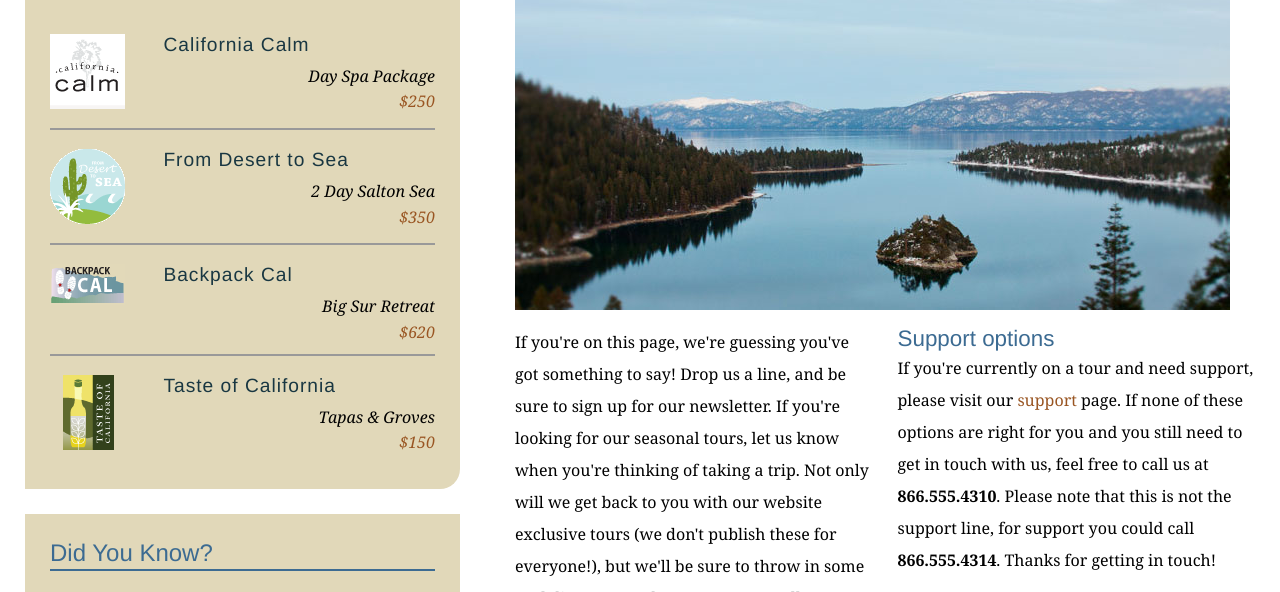
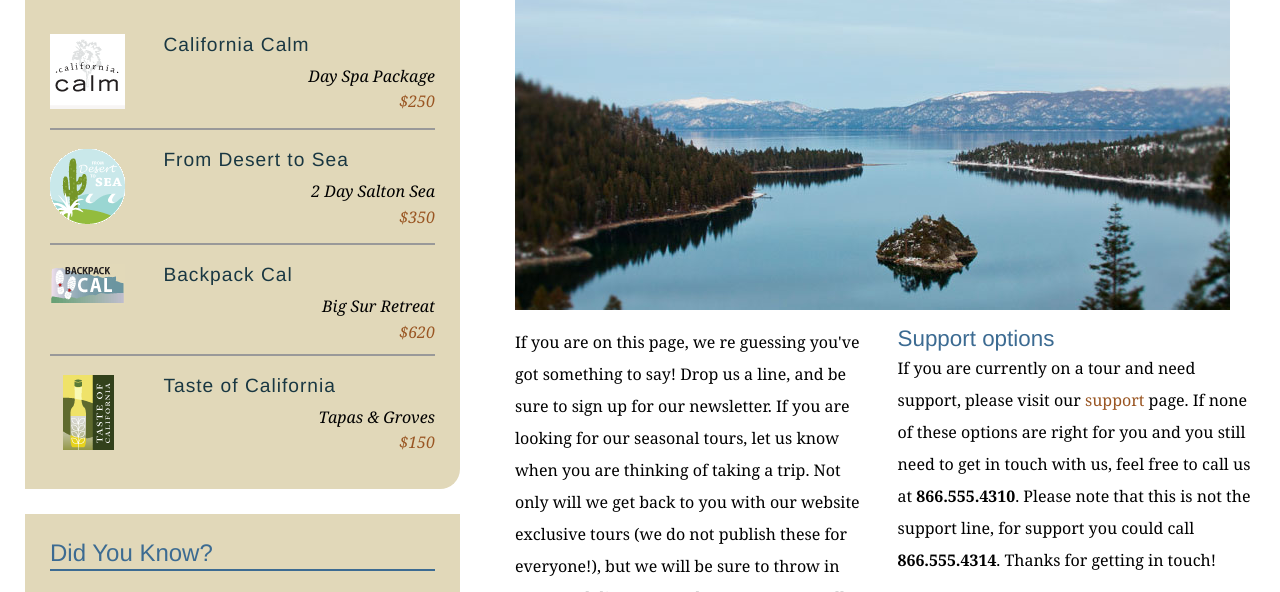
Before and after one commit to Enigma99/MyTestRepo, a plain HTML site: page contact.html in a window 1280 px wide. Shown: the part 342-934 px from the top of the page. Drawn offline with Linux system fonts and the light colour scheme.

Commit message:
Removed contractions from Contact page text

```diff
--- a/contact.html
+++ b/contact.html
@@ -68,10 +68,10 @@
           <h1>Get in touch</h1>
           <img src="assets/images/emerald_bay.jpg" alt="Beautiful Lake Tahoe" class="articleImage" />
           <div class="multiCol">
-            <p>If you're on this page, we're guessing you've got something to say! Drop us a line, and be sure to sign up for our newsletter. If you're looking for our seasonal tours,  let us know when you're thinking of taking a trip. Not only will we get back to you with our website exclusive tours (we don't publish these for everyone!), but we'll be sure to throw in some cool discounts and tour extras as well.</p>
+            <p>If you are on this page, we re guessing you've got something to say! Drop us a line, and be sure to sign up for our newsletter. If you are looking for our seasonal tours, let us know when you are thinking of taking a trip. Not only will we get back to you with our website exclusive tours (we do not publish these for everyone!), but we will be sure to throw in some cool discounts and tour extras as well.</p>
 
             <h2>Support options</h2>
-            <p>If you're currently on a tour and need support, please visit our <a href="support.html">support</a> page. If none of these options are right for you and you still need to get in touch with us, feel free to call us at<span class="phone"> <strong>866.555.4310</strong>. Please note that this is not the support line, for support you could call </span><strong>866.555.4314</strong>. Thanks for getting in touch!</p>
+            <p>If you are currently on a tour and need support, please visit our <a href="support.html">support</a> page. If none of these options are right for you and you still need to get in touch with us, feel free to call us at<span class="phone"> <strong>866.555.4310</strong>. Please note that this is not the support line, for support you could call </span><strong>866.555.4314</strong>. Thanks for getting in touch!</p>
           </div>
 
           <form id="frmContact" name="frmContact" method="post" action="contact_process.html">
```
